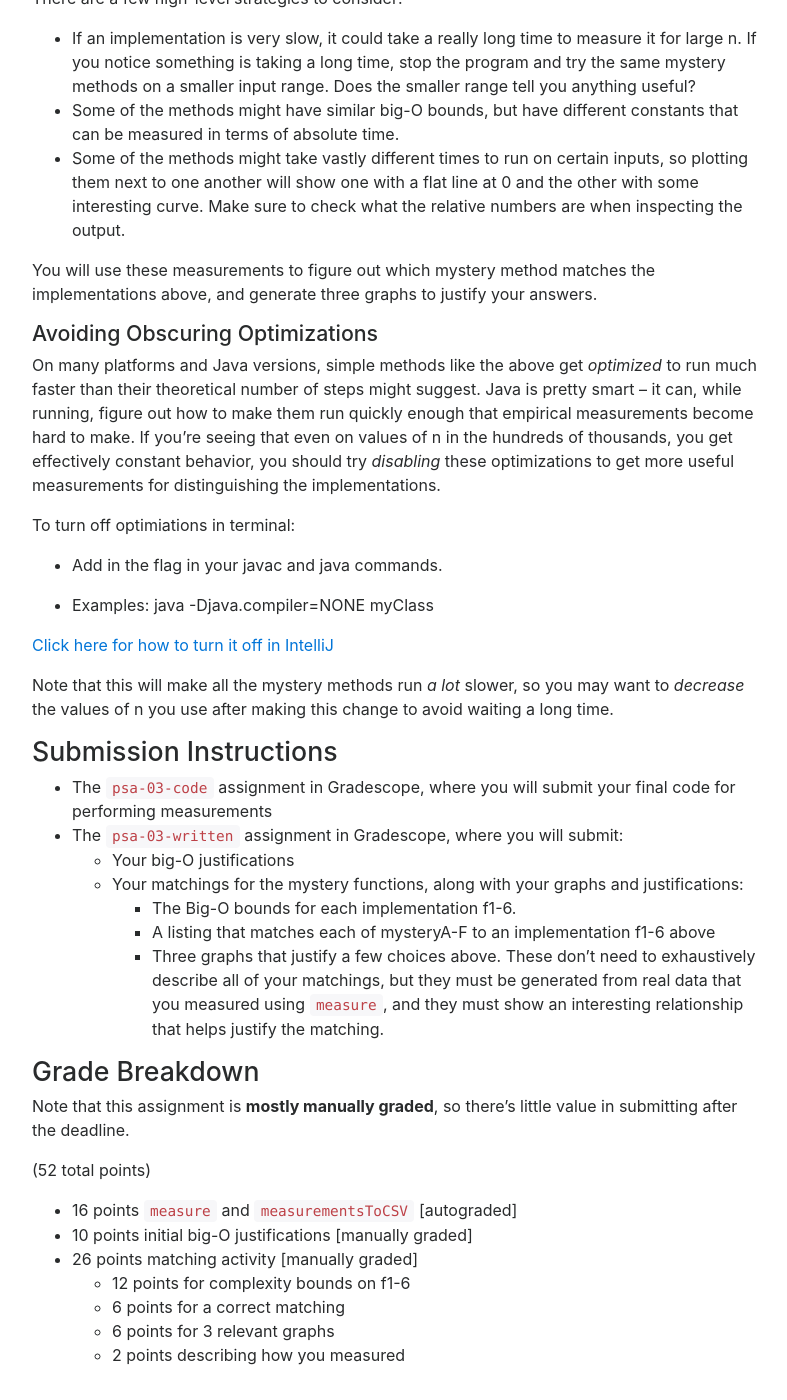
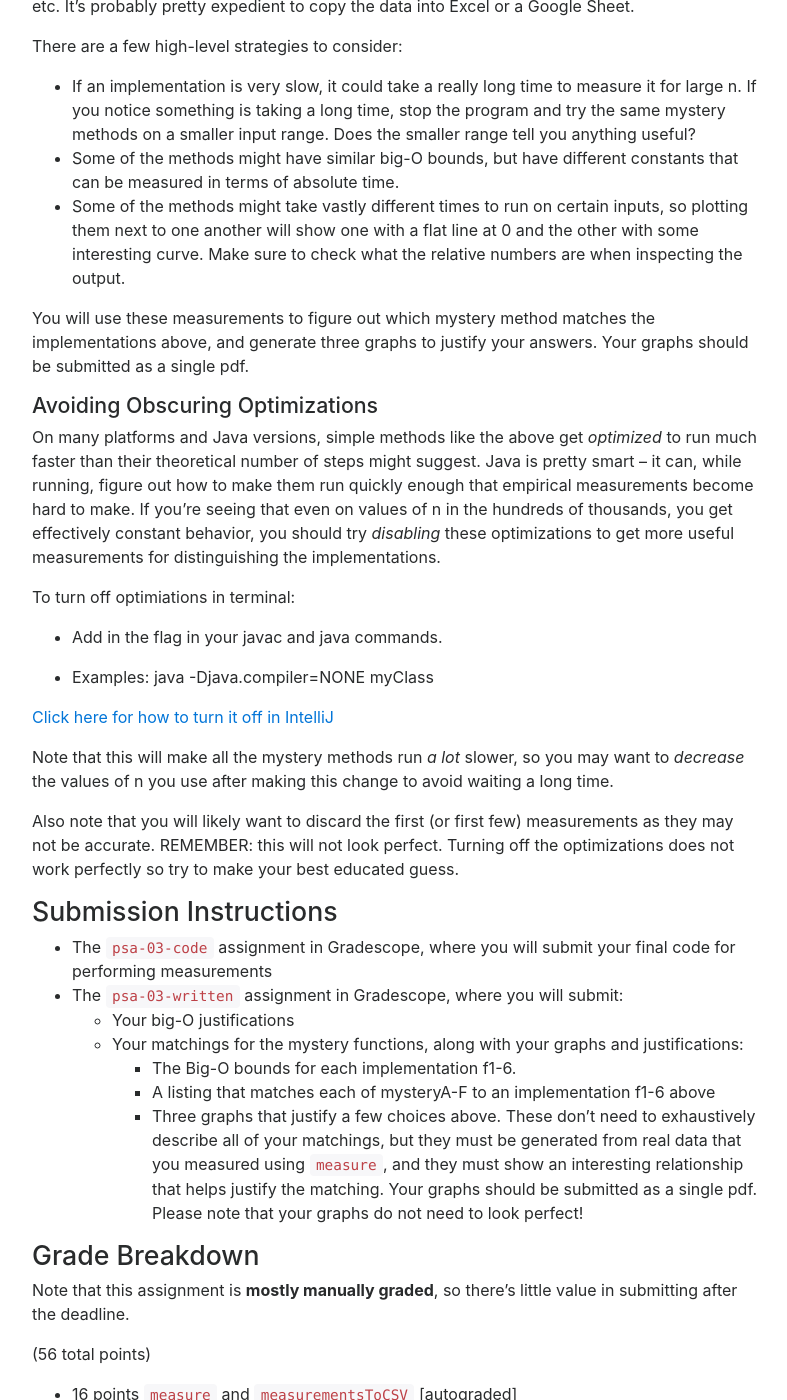
Before and after one commit to usd-comp230/usd-comp230.github.io, a Jekyll site: the page built from pa3/index.md, in a window 1280 px wide and 1400 px high, scrolled down 4774 px. Shown: the whole window, without its empty margins (243-1030 px from the left). Built offline with Jekyll 4.4.1, drawn with Linux system fonts in a browser that asks for light colours; nearby versions of some CDN libraries; some of the changed text lies outside the part shown.

Commit message:
update psa3

```diff
--- a/pa3/index.md
+++ b/pa3/index.md
@@ -241,7 +243,7 @@ There are a few high-level strategies to consider:
   relative numbers are when inspecting the output.
 
 You will use these measurements to figure out which mystery method matches the
-implementations above, and generate three graphs to justify your answers.
+implementations above, and generate three graphs to justify your answers. Your graphs should be submitted as a single pdf.
 
 ### Avoiding Obscuring Optimizations
 
@@ -265,6 +267,8 @@ Note that this will make all the mystery methods run _a lot_ slower, so you may
 want to _decrease_ the values of n you use after making this change to avoid
 waiting a long time.
 
+Also note that you will likely want to discard the first (or first few) measurements as they may not be accurate. REMEMBER: this will not look perfect. Turning off the optimizations does not work perfectly so try to make your best educated guess.
+
 
 
 ## Submission Instructions
@@ -278,15 +282,15 @@ waiting a long time.
     - A listing that matches each of mysteryA-F to an implementation f1-6 above
     - Three graphs that justify a few choices above. These don't need to
       exhaustively describe all of your matchings, but they must be generated
-      from real data that you measured using `measure`, and they must show an interesting relationship that helps justify the matching.
+      from real data that you measured using `measure`, and they must show an interesting relationship that helps justify the matching. Your graphs should be submitted as a single pdf. Please note that your graphs do not need to look perfect!
 
 ## Grade Breakdown
 
 Note that this assignment is **mostly manually graded**, so there's little value in submitting after the deadline.
 
-(52 total points)
+(56 total points)
 - 16 points `measure` and `measurementsToCSV` [autograded]
-- 10 points initial big-O justifications [manually graded]
+- 14 points initial big-O justifications [manually graded]
 - 26 points matching activity [manually graded]
   - 12 points for complexity bounds on f1-6
   - 6 points for a correct matching
```
Also changed, not shown: other parts of pa3/index.md (+6 -4 lines).
